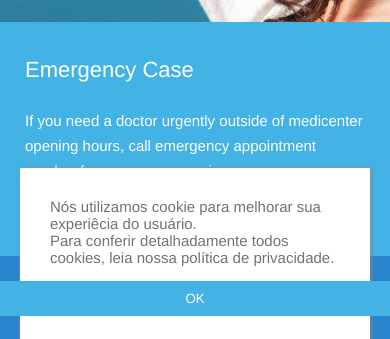
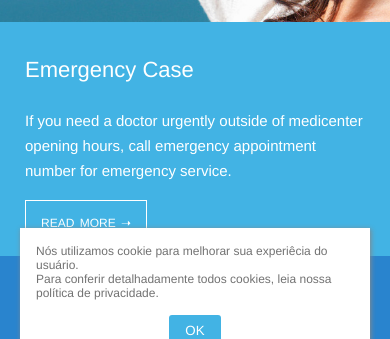
Before and after one commit to vanessabrazuna/medicenter, a plain HTML site: page index.html in a window 390 px wide. Shown: the part 478-817 px from the top of the page. Drawn offline with Linux system fonts and the light colour scheme.

Commit message:
acerto final

```diff
--- a/assets/css/template.css
+++ b/assets/css/template.css
@@ -682,12 +682,15 @@ input {
 
     .lgpd {
         flex-direction: column;
-        padding: 30px;
+        justify-content: center;
+        padding: 16px 16px 0px 16px;
+        font-size: 12px;
     }
 
     .lgpd button {
-        border-radius: 2px;
-        padding: 10px 300px;
+        border-radius: 3px;
+        padding: 8px 16px;
+        width: 100%;
         margin-top: 15px;
         align-items: center;
     }
```
